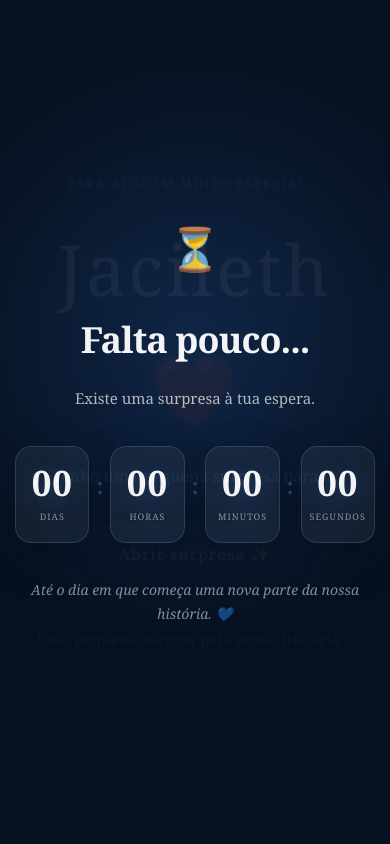
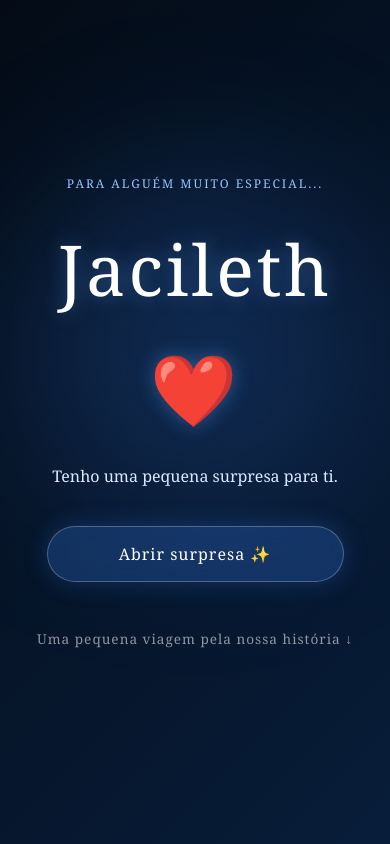
Before and after one commit to Vagner2206/site-jaci, a plain HTML site: page index.html in a window 390 px wide. Shown: the top 844 px of the page. Drawn offline with Linux system fonts and the light colour scheme.

Commit message:
Corrige desbloqueio do contador no iPhone

```diff
--- a/css/style.css
+++ b/css/style.css
@@ -1856,22 +1856,14 @@ button:focus-visible {
 
 
 /* =========================================================
-   CONTADOR — FADE OUT
+   CONTADOR — SITE LIBERADO
 ========================================================= */
 
 .contador-aniversario.liberado {
-    opacity: 0;
-    visibility: hidden;
-    pointer-events: none;
-}
-/* =========================================================
-   CONTADOR — FADE OUT
-========================================================= */
-
-.contador-aniversario.liberado {
-    opacity: 0;
-    visibility: hidden;
-    pointer-events: none;
+    opacity: 0 !important;
+    visibility: hidden !important;
+    pointer-events: none !important;
+    display: none !important;
 }
 
 /* =========================================================
```
Also changed, not shown: js/script.js (+7 -17 lines).
